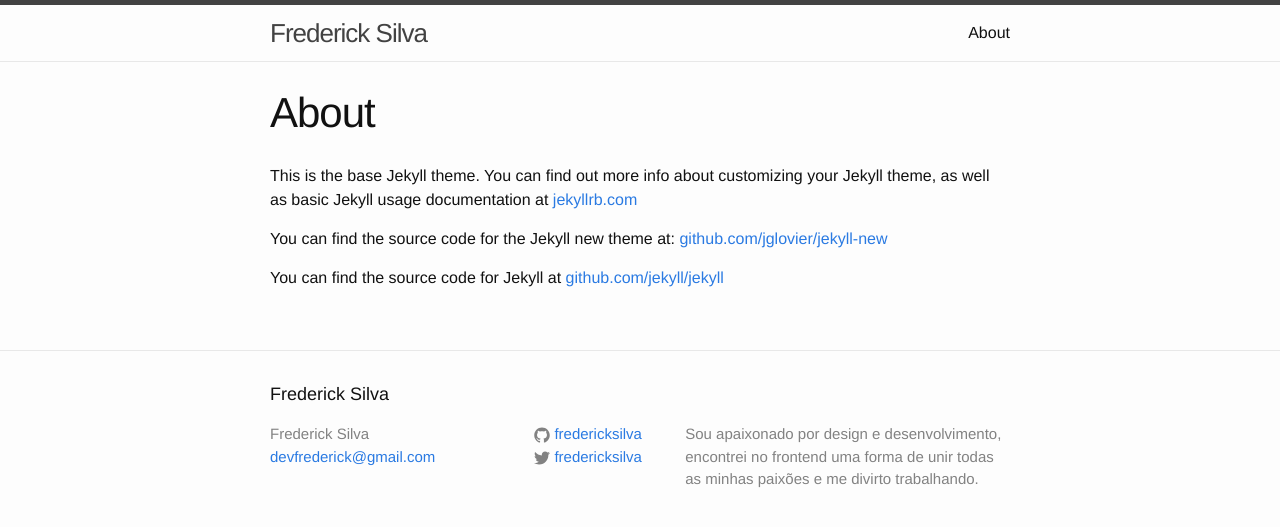
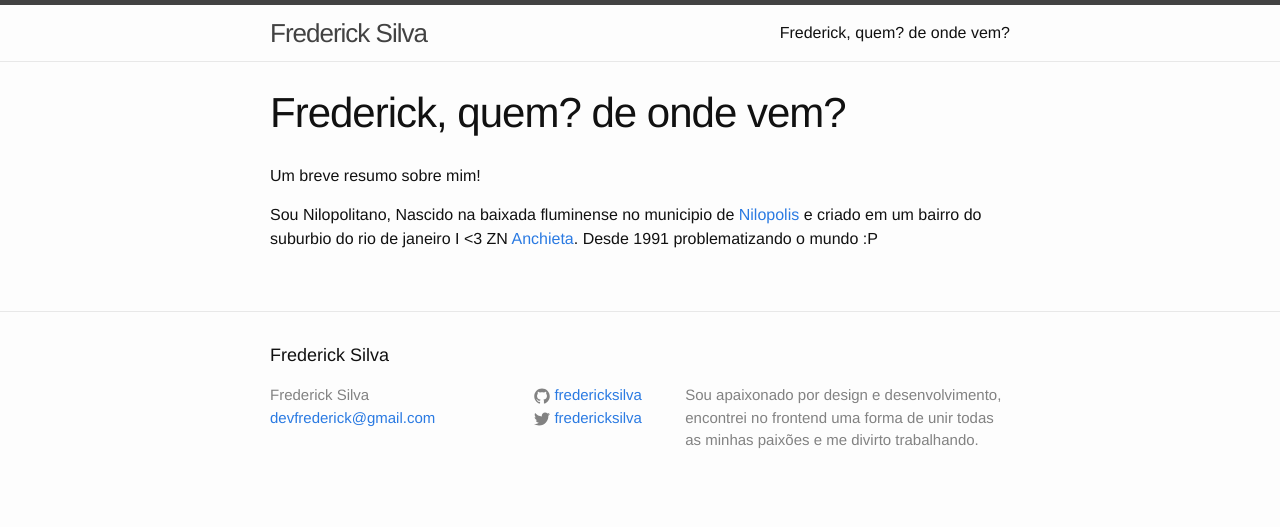
Before and after one commit to fredericksilva/fredericksilva.github.io, a Jekyll site: the page built from about.md, in a window 1280 px wide. Shown: the top 527 px of the page. Built offline with Jekyll 4.4.1, drawn with Linux system fonts in a browser that asks for light colours.

```diff
--- a/_config.yml
+++ b/_config.yml
@@ -1,7 +1,7 @@
 # Site settings
 title: Frederick Silva
 email: devfrederick@gmail.com
-description: > # Frontend developer, doctor, entrepreneur
+description: > # Creative Developer developer, doctor, entrepreneur
   Sou apaixonado por design e desenvolvimento, encontrei no frontend uma forma de unir todas as minhas paixões
   e me divirto trabalhando.
 url: "http://fredericksilva.github.io"
--- a/about.md
+++ b/about.md
@@ -1,11 +1,10 @@
 ---
 layout: page
-title: About
+title:  Frederick, quem? de onde vem?
 permalink: /about/
 ---
 
-This is the base Jekyll theme. You can find out more info about customizing your Jekyll theme, as well as basic Jekyll usage documentation at [jekyllrb.com](http://jekyllrb.com/)
+Um breve resumo sobre mim!
 
-You can find the source code for the Jekyll new theme at: [github.com/jglovier/jekyll-new](https://github.com/jglovier/jekyll-new)
-
-You can find the source code for Jekyll at [github.com/jekyll/jekyll](https://github.com/jekyll/jekyll)
+Sou Nilopolitano, Nascido na baixada fluminense no municipio de [Nilopolis](https://pt.wikipedia.org/wiki/Nil%C3%B3polis) e criado em um bairro do suburbio do rio de janeiro I <3 ZN [Anchieta](https://pt.wikipedia.org/wiki/Anchieta_(bairro_do_Rio_de_Janeiro)).
+Desde 1991 problematizando o mundo :P
```
Also changed, not shown: _posts/2015-06-19-welcome-to-jekyll.markdown (deleted, +0 -25 lines), README.md.
